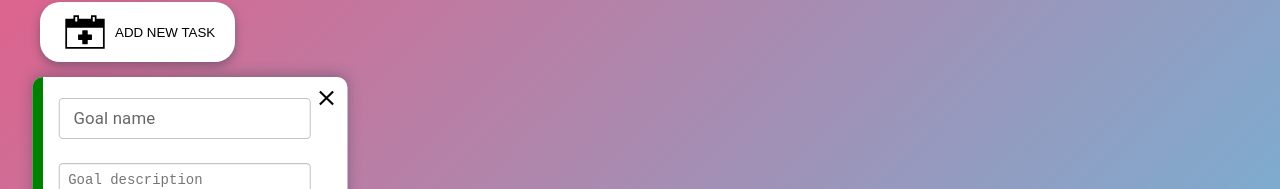
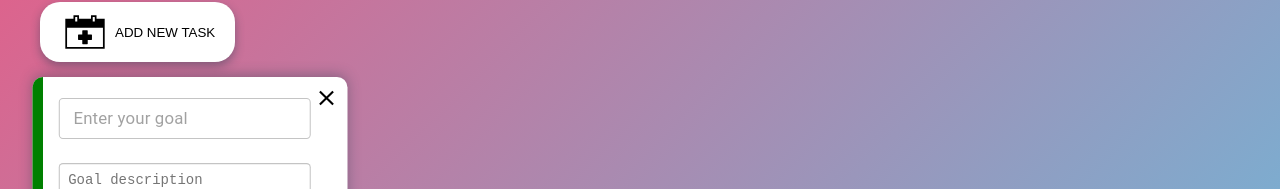
Before and after one commit to MattNovik/tododLockdur, a React (Create React App) app: page / in a window 1280 px wide. Both pictures are taken after a click on the button "ADD NEW TASK". Shown: the part 134-323 px from the top of the page. Built offline with nearby package versions, Linux system fonts and the light colour scheme.

Commit message:
smal fix

```diff
--- a/src/components/Board/index.js
+++ b/src/components/Board/index.js
@@ -28,7 +28,7 @@ const weekDay = ['Mon', 'Tue', 'Wed', 'Thu', 'Fri', 'Sat', 'Sun'];
 export const Board = () => {
   const dispatch = useDispatch();
   let boardList = useSelector(borderSpace);
-  const [maxList, setMaxList] = useState(9);
+  const [maxList, setMaxList] = useState(12);
   const [smallBoardList, setSmallBoardList] = useState(
     boardList.slice(0, maxList)
   );
@@ -108,8 +108,12 @@ export const Board = () => {
             );
           }
           Array.from(listItem).map((item) => {
-            if (item.classList.contains('item--change')) {
+            if (
+              item.classList.contains('item--change') ||
+              item.classList.contains('item--new')
+            ) {
               item.classList.remove('item--change');
+              item.classList.remove('item--new');
             }
           });
         }
@@ -267,15 +271,25 @@ export const Board = () => {
             <p>Hi! You can add new task or goal at this page!</p>
           </div>
         )}
-        {boardList.length > 9 && boardList.length !== smallBoardList.length ? (
+        {boardList.length > 12 && boardList.length !== smallBoardList.length ? (
           <button
             className="board__load-more"
             onClick={() => {
-              setMaxList(maxList + 9);
+              let listItem = document.querySelectorAll('.item');
+              Array.from(listItem).map((item) => {
+                if (
+                  item.classList.contains('item--change') ||
+                  item.classList.contains('item--new')
+                ) {
+                  item.classList.remove('item--change');
+                  item.classList.remove('item--new');
+                }
+              });
+              setMaxList(maxList + 12);
               setSmallBoardList(boardList.slice(0, maxList));
             }}
           >
-            Load more
+            Show more
           </button>
         ) : (
           <></>
--- a/src/components/Item/index.js
+++ b/src/components/Item/index.js
@@ -41,7 +41,7 @@ export const Item = ({ idItem, name, description, date, classChange }) => {
 
   return (
     <li
-      className={classChange ? 'item' + ' ' + classChange : 'item'}
+      className={classChange ? 'item ' + classChange : 'item'}
       data-classdate={classDate}
       id={idItem}
       onClick={(e) => {
@@ -53,6 +53,7 @@ export const Item = ({ idItem, name, description, date, classChange }) => {
           let listItem = document.querySelectorAll('.item');
           Array.from(listItem).map((item) => {
             item.classList.remove('item--change');
+            item.classList.remove('item--new');
           });
           e.target.closest('li').classList.add('item--change');
           dispatch(changeItem());
@@ -70,16 +71,24 @@ export const Item = ({ idItem, name, description, date, classChange }) => {
         }}
       />
       <TextField
-        label="Goal name"
+        //label="Enter your goal"
         placeholder={name}
         className="item__name-input"
         sx={{
-          //padding: '5px',
           '& .MuiInputBase-input': {
-            padding: '8px',
+            padding: '8px 14px',
           },
           '& .MuiInputLabel-root': {
             transform: 'translate(14px, 8px) scale(1)',
+          },
+          '& label.Mui-focused': {
+            display: 'none',
+          },
+          '& .Mui-focused legend': {
+            display: 'none',
+          },
+          '& .Mui-focused fieldset': {
+            top: '0',
           },
         }}
       />
@@ -115,6 +124,7 @@ export const Item = ({ idItem, name, description, date, classChange }) => {
             };
             dispatch(saveItem(data));
             e.target.closest('li').classList.remove('item--change');
+            e.target.closest('li').classList.remove('item-new');
           }}
         >
           ОК
--- a/src/components/Item/index.scss
+++ b/src/components/Item/index.scss
@@ -5,7 +5,7 @@
   row-gap: 10px;
   position: relative;
   width: 400px;
-  height: 250px;
+  height: 200px;
   padding: 20px 35px 20px 25px;
   box-sizing: border-box;
   background-color: #fff;
@@ -15,9 +15,9 @@
   transition: all .3s ease;
   backface-visibility: hidden;
 
-/*   &:first-child {
-    animation: fadeIn 1.8s backwards;
-  } */
+  &--new {
+    animation: fadeIn .8s backwards;
+  }
 
   &:nth-child(4n) {
     justify-self: end;
@@ -34,6 +34,15 @@
   }
 
   @media (max-width: 1439px) {
+    &:nth-child(4n) {
+      justify-self: start;
+    }
+
+    &:nth-child(4n + 3) {
+      justify-self: start;
+    }
+
+
     &:nth-child(3n) {
       justify-self: end;
     }
@@ -47,10 +56,17 @@
 
   @media (max-width: 1023px) {
 
+    &:nth-child(3n) {
+      justify-self: start;
+    }
+
+    &:nth-child(1n) {
+      justify-self: start;
+    }
+
     &:nth-child(2n) {
       justify-self: end;
     }
-
     .item__close {
       visibility: visible;
       opacity: 1;
--- a/src/store/boardList.js
+++ b/src/store/boardList.js
@@ -34,11 +34,14 @@ export const boardSlice = createSlice({
         name: 'Enter your goal',
         date: date,
         description: 'Goal description',
-        classChange: 'item--change',
+        classChange: 'item--change item--new',
       });
     },
     removeItem: (state, action) => {
       let newId = action.payload.id;
+      state.map((item, i) => {
+        item.classChange = '';
+      });
       if (action.payload.target === 'svg' || action.payload.target === 'path') {
         state.map((item, i) => {
           if (item.idItem === newId) {
```
